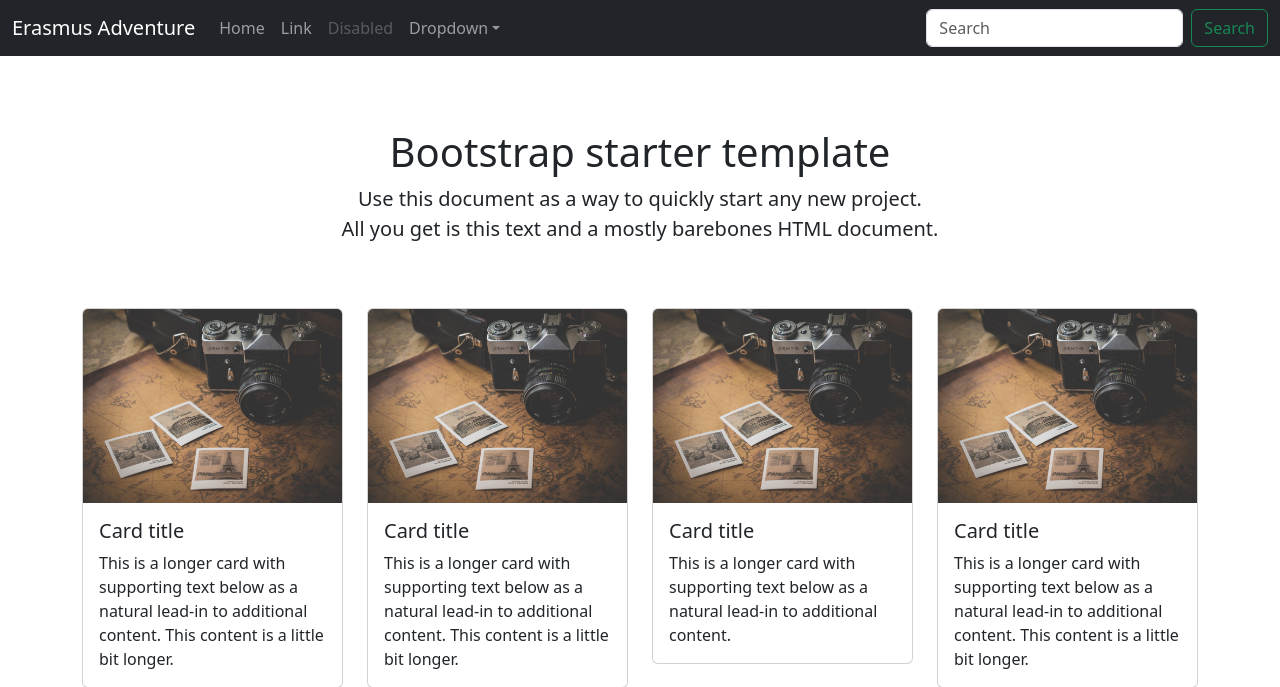
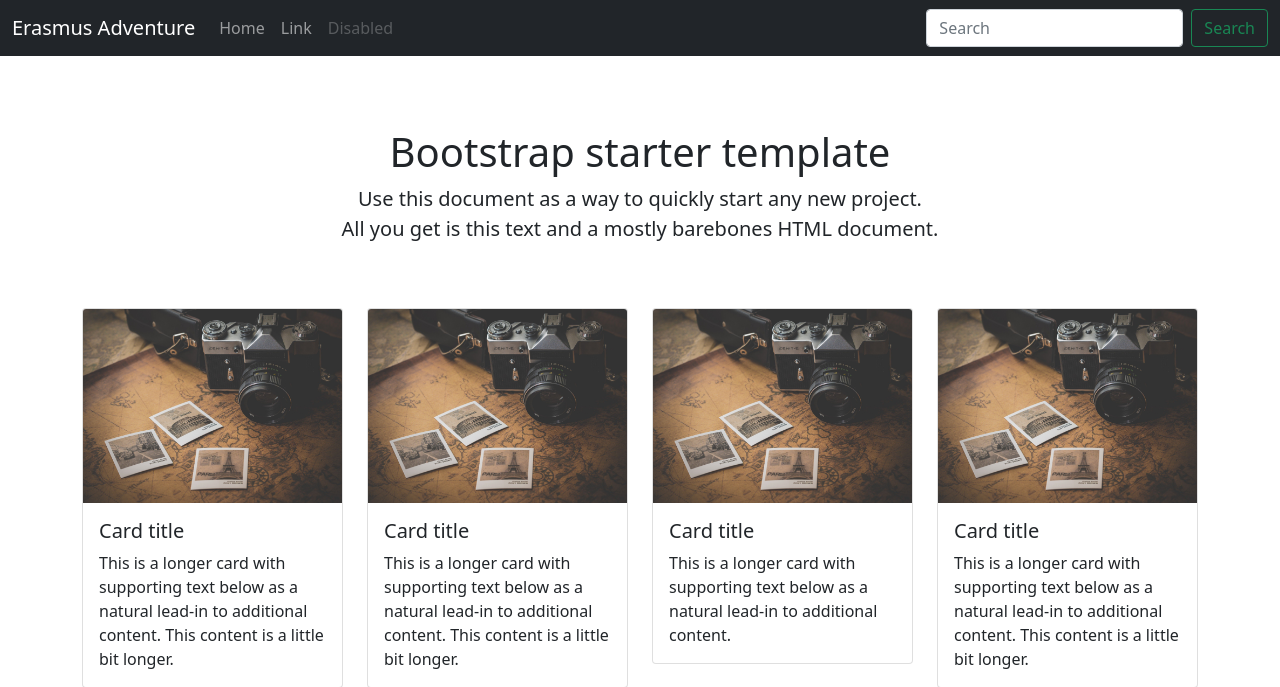
Before and after one commit to CanerF/django_blog, a Django app: page / in a window 1280 px wide. Shown: the top 687 px of the page. Run offline with Django 3.2, Linux system fonts and the light colour scheme; some libraries are stand-ins or nearby versions.

Commit message:
second commit

```diff
--- a/blog/templates/blog/home.html
+++ b/blog/templates/blog/home.html
@@ -15,7 +15,6 @@
 
 
     <!-- Bootstrap core CSS -->
-    <link href="../assets/dist/css/bootstrap.min.css" rel="stylesheet">
 
     <style>
       .bd-placeholder-img {
@@ -36,11 +35,12 @@
 
     <!-- Custom styles for this template -->
     <link href="{% static 'blog/main.css' %}" type="text/css" rel="stylesheet">
-    <link href="starter-template.css" rel="stylesheet">
   </head>
   <body>
 
-    <nav class="navbar navbar-expand-md navbar-dark bg-dark fixed-top">
+    <nav class="navbar navbar-expand-md navbar-dark bg-dark
+
+    fixed-top">
       <div class="container-fluid">
         <a class="navbar-brand" href="#">Erasmus Adventure</a>
         <button class="navbar-toggler" type="button" data-bs-toggle="collapse" data-bs-target="#navbarsExampleDefault" aria-controls="navbarsExampleDefault" aria-expanded="false" aria-label="Toggle navigation">
@@ -58,22 +58,27 @@
             <li class="nav-item">
               <a class="nav-link disabled" href="#" tabindex="-1" aria-disabled="true">Disabled</a>
             </li>
-            <li class="nav-item dropdown">
-              <a class="nav-link dropdown-toggle" href="#" id="dropdown01" data-bs-toggle="dropdown" aria-expanded="false">Dropdown</a>
-              <ul class="dropdown-menu" aria-labelledby="dropdown01">
-                <li><a class="dropdown-item" href="#">Action</a></li>
-                <li><a class="dropdown-item" href="#">Another action</a></li>
-                <li><a class="dropdown-item" href="#">Something else here</a></li>
-              </ul>
-            </li>
+
           </ul>
           <form class="d-flex">
             <input class="form-control me-2" type="search" placeholder="Search" aria-label="Search">
             <button class="btn btn-outline-success" type="submit">Search</button>
           </form>
+
+        </li>
+
+
+
         </div>
+
+
+
+
       </div>
     </nav>
+
+
+
 
     <main class="container">
 
@@ -123,7 +128,6 @@
     </main><!-- /.container -->
 
 
-    <script src="../assets/dist/js/bootstrap.bundle.min.js"></script>
 
 
   </body>
```
